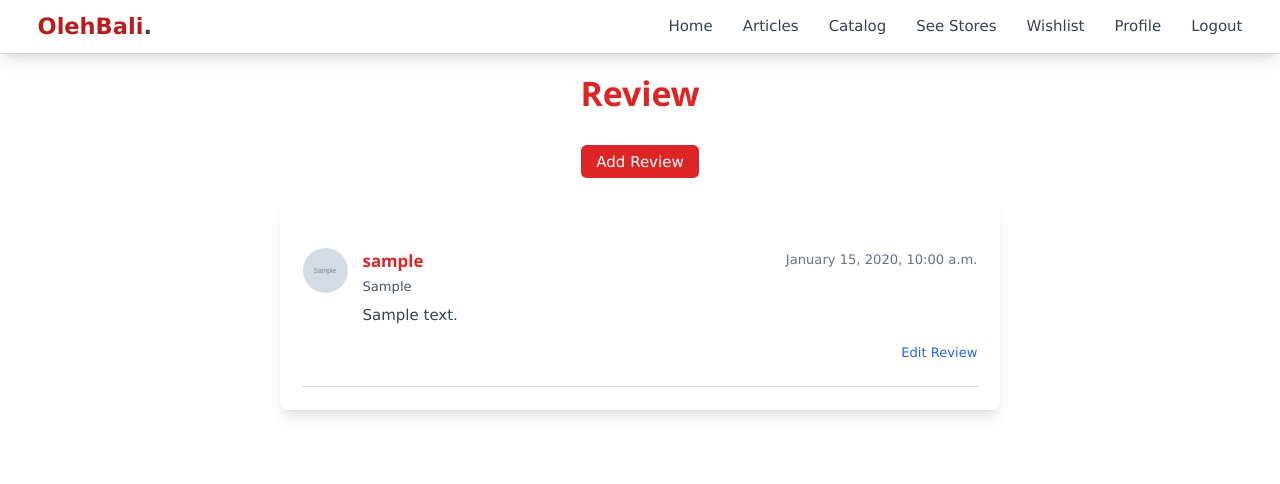
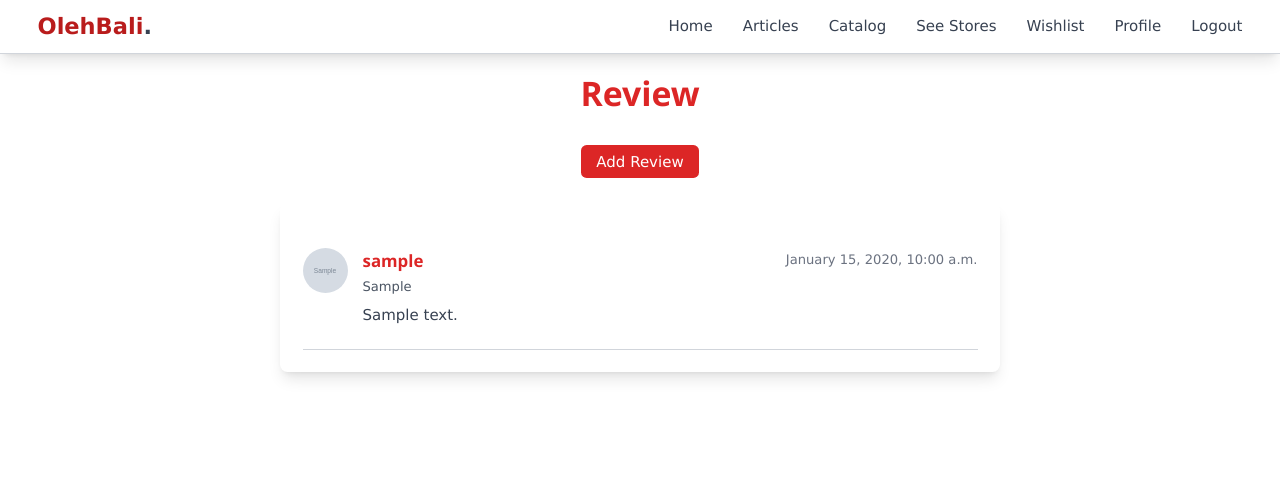
Before and after one commit to B11-PBP-2024/oleh-bali, a Django app: template review/templates/review_page.html in a window 1280 px wide. Shown: the top 484 px of the page. Run offline with Django 5.2, Linux system fonts and the light colour scheme; the template is opened without the code that fills it: values that come from a table or form of the project are taken from there, others are empty; a user stored in the database is signed in; tables that the repository leaves empty hold one stand-in row (values such as "Sample post"); grey boxes marked "Sample" are stand-in pictures; some libraries are stand-ins or nearby versions.

Commit message:
progress edit

```diff
--- a/review/templates/review_page.html
+++ b/review/templates/review_page.html
@@ -31,15 +31,6 @@
                     </div>
                     <p class="mt-1 text-sm text-gray-600">{{ review.user.buyerprofile.nationality }}</p>
                     <p class="mt-2 text-gray-700">{{ review.review_text }}</p>
-
-                    <!-- Button edit hanya muncul jika review dibuat oleh user yang sedang login -->
-                    {% if review.user == request.user %}
-                        <div class="mt-4 text-right">
-                            <a href="{% url 'review:edit_review' review.pk %}" class="text-sm text-blue-600 hover:underline">
-                                Edit Review
-                            </a>
-                        </div>
-                    {% endif %}
                 </div>
             </div>
         {% endfor %}
```
